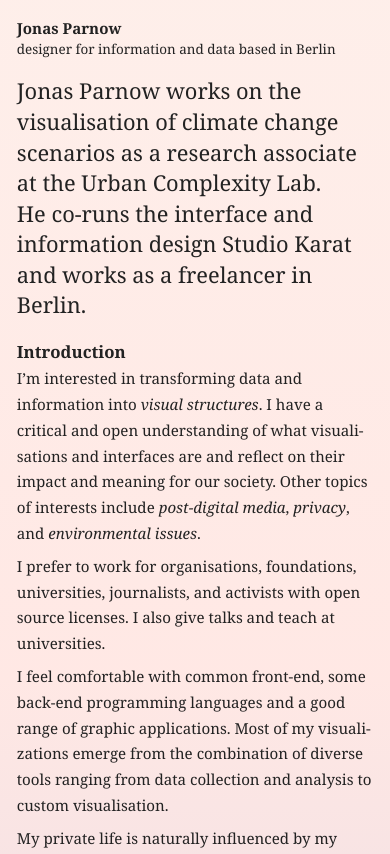
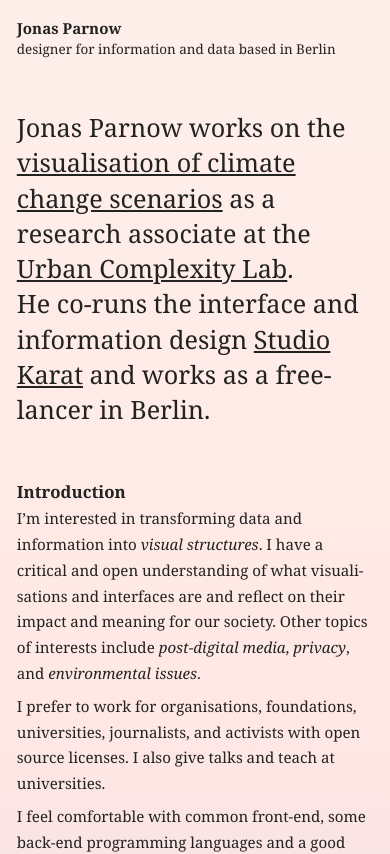
Before and after one commit to kimalbrecht/jonasparnow.com, a Nuxt app: page / in a window 390 px wide. Shown: the top 854 px of the page. Built offline with nearby package versions, Linux system fonts and the light colour scheme; a web font is replaced by a local one.

Commit message:
mobile tuning

```diff
--- a/assets/style/typography.scss
+++ b/assets/style/typography.scss
@@ -10,24 +10,29 @@
 
 h3 {
   font-family: $font-family-serif;
-  font-size: 1.3rem;
+  font-size: 1.5rem;
   font-weight: $font-weight-default;
   line-height: 1.4;
 
   a {
-    transition-duration: 1.5s;
+    text-decoration: underline;
+    transition: background-color 1.5s linear;
   }
 
   &:hover {
     a {
       background-color: rgba(255, 255, 255, 0.5);
-      transition-duration: 0.2s;
+      transition: background-color 0.2s linear;
     }
   }
 
   @include media-query($on-laptop) {
     & {
       font-size: 2.5rem;
+
+      a {
+        text-decoration: none;
+      }
     }
   }
 }
--- a/pages/index.vue
+++ b/pages/index.vue
@@ -60,6 +60,8 @@
   @import "~@/assets/style/variables";
 
   header {
+    margin: $spacing 0;
+
     @include media-query($on-laptop) {
       & {
         height: calc(100vh - 1rem);
```
